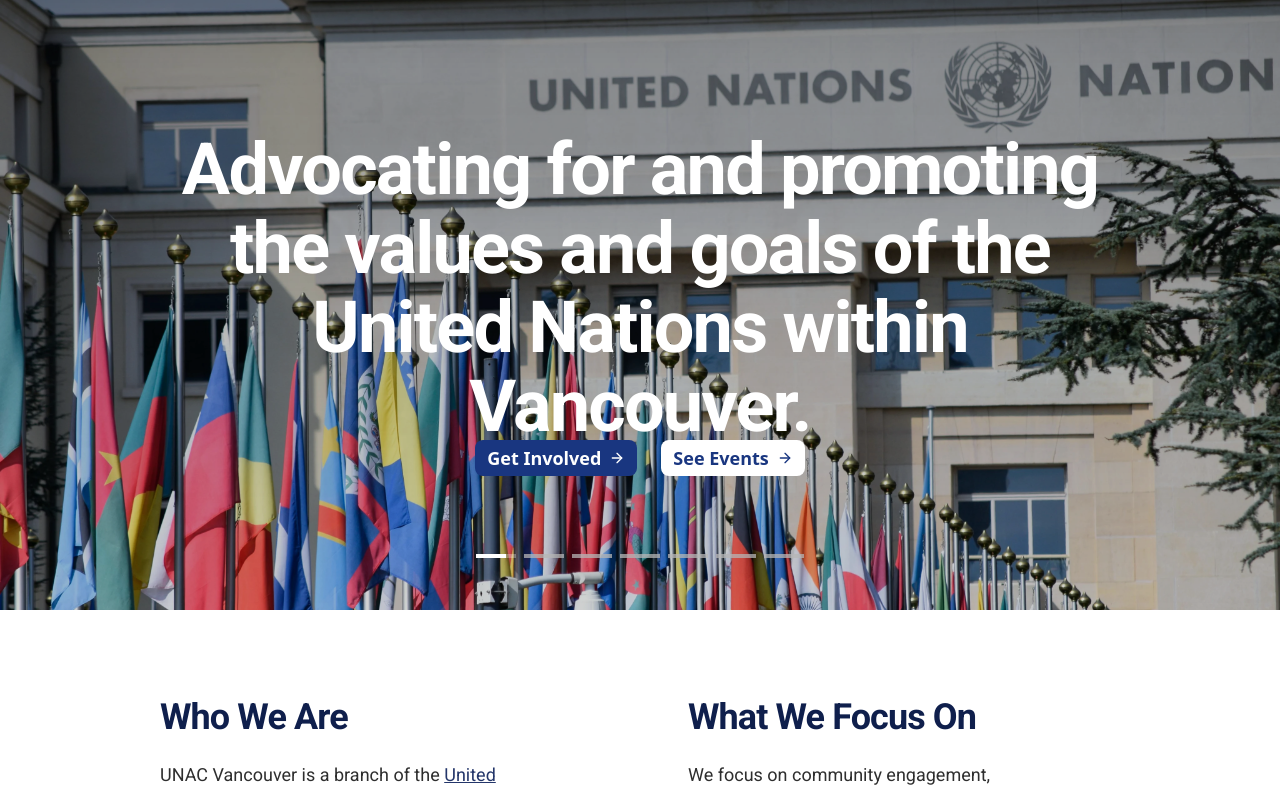
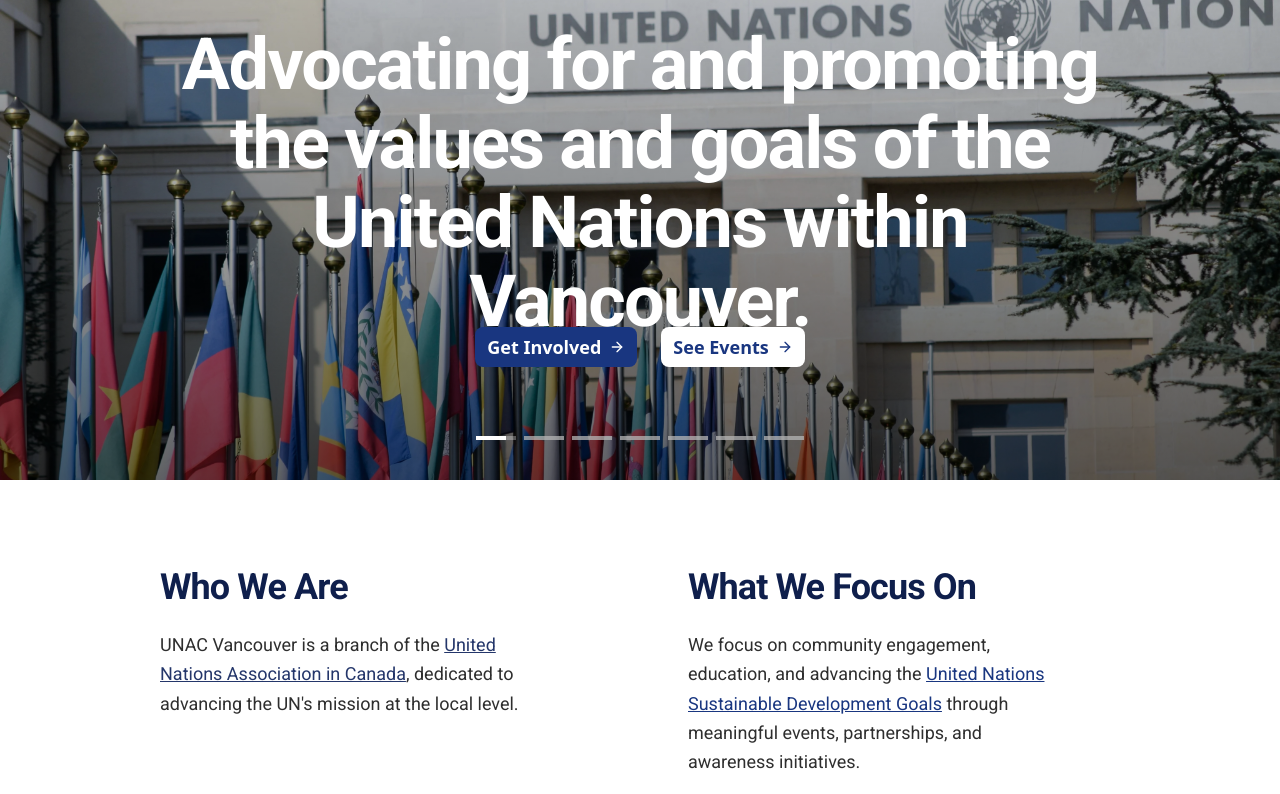
Before and after one commit to unac-vancouver/unacv-website, a React (Vite) app in the folder frontend/: page / in a window 1280 px wide. Shown: the top 794 px of the page. Built offline with nearby package versions, Linux system fonts and the light colour scheme.

Commit message:
feat: update Hero component with improved layout, accessibility enhancements, and styling adjustments

```diff
--- a/frontend/src/components/HomePageSections/Hero.tsx
+++ b/frontend/src/components/HomePageSections/Hero.tsx
@@ -33,27 +33,24 @@ export default function Hero() {
     return (
         <section
             id="hero"
-            className="relative w-full h-[500px] md:h-[610px] flex flex-col items-center pt-20 md:pt-32 pb-10 md:pb-14 px-6 md:px-20 lg:px-40"
+            className="relative w-full h-[30rem] flex flex-col items-center "
         >
             {/* Background Image and Overlay */}
             <div aria-hidden="true" className="absolute inset-0 pointer-events-none overflow-hidden">
                 <img
-                    alt=""
+                    alt="Hero Image"
                     className="absolute inset-0 w-full h-full object-cover"
                     src={HeroImage}
                 />
                 <div
-                    className="absolute inset-0 mix-blend-hard-light"
-                    style={{
-                        backgroundImage: "linear-gradient(0deg, rgba(0, 0, 0, 0.172) 0%, rgba(0, 0, 0, 0.2021) 17.457%, rgba(0, 0, 0, 0.2451) 39.818%, rgba(0, 0, 0, 0.2967) 55.342%, rgba(0, 0, 0, 0.3655) 73.823%, rgba(0, 0, 0, 0.3784) 88.422%, rgba(0, 0, 0, 0.43) 100%)"
-                    }}
+                    className="absolute inset-0 bg-gradient-to-b from-black/20 to-black/60"
                 />
             </div>
 
             {/* Content Container */}
-            <div className="relative z-10 flex flex-col gap-12 items-center justify-center w-full pt-2.5 pb-8 flex-1">
+            <div className="relative z-10 flex flex-col gap-y-10 items-center justify-center w-full pt-2.5 flex-1">
                 {/* Heading */}
-                <div className="flex items-center justify-center h-52">
+                <div className="flex items-center justify-center h-52 w-3/4">
                     <Display className="text-white text-center">
                         {SLIDE_CONTENT[activeSlide]}
                     </Display>
@@ -65,7 +62,7 @@ export default function Hero() {
                         <CTAButton
                             variant="solid"
                             size="lg"
-                            className="px-5 py-4 text-lg"
+                            className="px-5 py-5 text-lg"
                         >
                             Get Involved
                         </CTAButton>
@@ -75,7 +72,7 @@ export default function Hero() {
                         <CTAButton
                             variant="light"
                             size="lg"
-                            className="px-5 py-4 text-lg"
+                            className="px-5 py-5 text-lg"
                         >
                             See Events
                         </CTAButton>
@@ -84,7 +81,7 @@ export default function Hero() {
             </div>
 
             {/* Progress Indicator */}
-            <div className="relative flex gap-2 h-1 items-center -mb-1">
+            <div className="relative flex gap-2 h-1 items-center mb-10">
                 {Array.from({ length: TOTAL_SLIDES }).map((_, index) => (
                     <button
                         key={index}
@@ -92,7 +89,7 @@ export default function Hero() {
                             setActiveSlide(index);
                             setKey((prev) => prev + 1);
                         }}
-                        className={`h-full w-10 transition-colors duration-300 cursor-pointer relative overflow-hidden ${
+                        className={`h-full w-8 sm:w-10 transition-colors duration-300 cursor-pointer relative overflow-hidden ${
                             index === activeSlide ? 'bg-white/30' : 'bg-[#B7B7B7]/74 hover:bg-[#B7B7B7]/90'
                         }`}
                         aria-label={`Go to slide ${index + 1}`}
```
